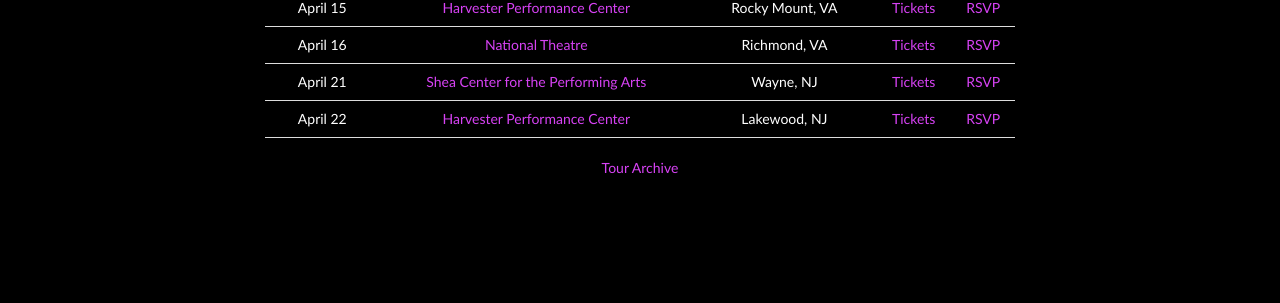
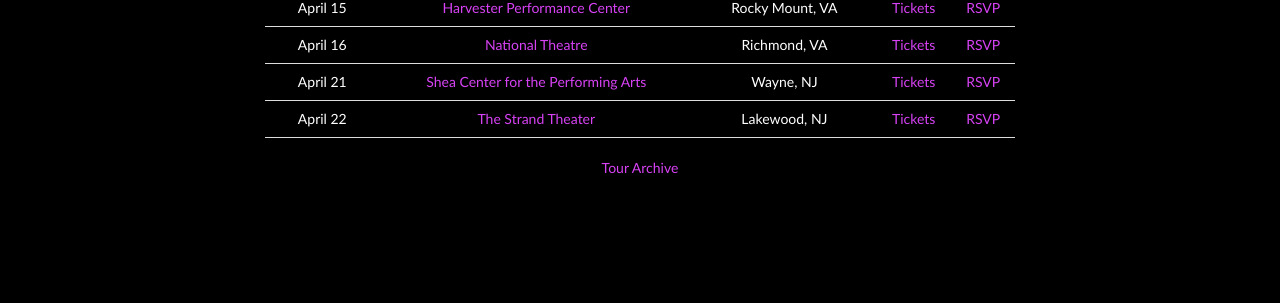
Before and after one commit to machineweb/machineweb.github.io, a Jekyll site: the page built from index.html, in a window 1280 px wide and 900 px high, scrolled down 1212 px. Shown: the part 150-453 px from the top of the window. Built offline with Jekyll 4.4.1, drawn with Linux system fonts in a browser that asks for light colours; comment, search, counter and statistics services are not loaded.

Commit message:
Updated tour

```diff
--- a/_data/tour.yml
+++ b/_data/tour.yml
@@ -2883,7 +2883,7 @@
     order: "1492232400000"
 
   - date: "April 22 2017"
-    venue: "Harvester Performance Center"
+    venue: "The Strand Theater"
     venue-url: "http://www.strand.org/events/event-listing/"
     location: "Lakewood, NJ"
     tickets-url: "http://www.strand.org/events/event-listing/"
```
